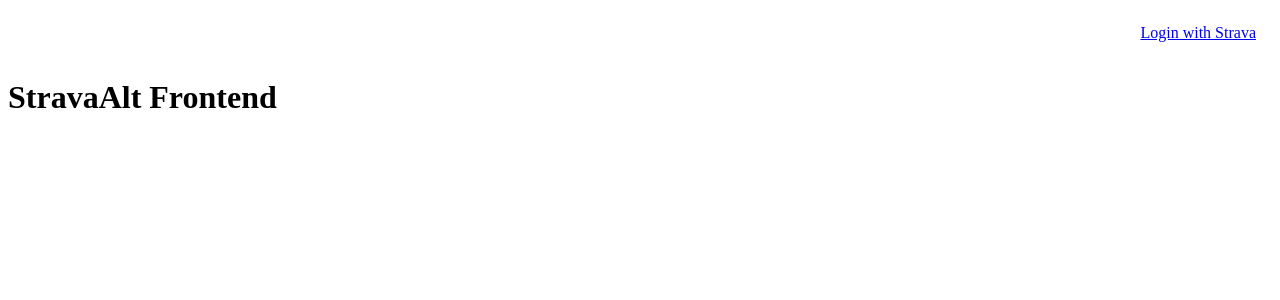
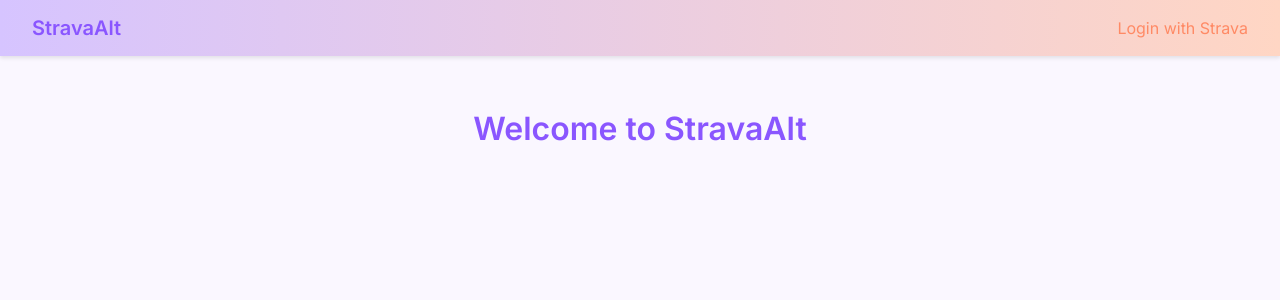
Before and after one commit to VladimirIstomin/strava-alt, a React (Vite) app in the folder frontend/: page / in a window 1280 px wide. Shown: the top 300 px of the page. Built offline with nearby package versions, Linux system fonts and the light colour scheme; no server answers.

Commit message:
feat(ui): refresh design with pastel purple-orange theme

```diff
--- a/frontend/index.html
+++ b/frontend/index.html
@@ -3,6 +3,10 @@
   <head>
     <meta charset="UTF-8" />
     <meta name="viewport" content="width=device-width, initial-scale=1.0" />
+    <meta name="theme-color" content="#d6c4ff" />
+    <link rel="preconnect" href="https://fonts.googleapis.com" />
+    <link rel="preconnect" href="https://fonts.gstatic.com" crossorigin />
+    <link href="https://fonts.googleapis.com/css2?family=Inter:wght@400;600&display=swap" rel="stylesheet" />
     <title>StravaAlt</title>
   </head>
   <body>
--- a/frontend/src/App.css
+++ b/frontend/src/App.css
@@ -1,8 +1,24 @@
 .header {
   display: flex;
-  justify-content: flex-end;
-  padding: 1rem;
+  justify-content: space-between;
+  align-items: center;
+  padding: 1rem 2rem;
   position: relative;
+  background: linear-gradient(90deg, #d6c4ff, #ffd6c4);
+  box-shadow: 0 2px 4px rgba(0, 0, 0, 0.1);
+}
+
+body {
+  margin: 0;
+  font-family: 'Inter', 'Segoe UI', Tahoma, Geneva, Verdana, sans-serif;
+  background: #faf7ff;
+  color: #333;
+}
+
+.logo {
+  font-weight: bold;
+  color: #8a56ff;
+  font-size: 1.25rem;
 }
 
 .user-block {
@@ -26,8 +42,27 @@
   border: 1px solid #ccc;
   padding: 0.5rem 1rem;
   display: none;
+  white-space: nowrap;
 }
 
 .user-block:hover .menu {
   display: block;
 }
+
+a {
+  color: #ff8a65;
+  text-decoration: none;
+}
+
+a:hover {
+  text-decoration: underline;
+}
+
+.content {
+  padding: 2rem;
+  text-align: center;
+}
+
+h1 {
+  color: #8a56ff;
+}
--- a/frontend/src/App.tsx
+++ b/frontend/src/App.tsx
@@ -23,6 +23,7 @@
   return (
     <>
       <header className="header">
+        <div className="logo">StravaAlt</div>
         {user ? (
           <div className="user-block">
             <img src={user.avatar} alt="avatar" className="avatar" />
@@ -35,7 +36,9 @@
           <a href="http://localhost:8080/login">Login with Strava</a>
         )}
       </header>
-      <h1>StravaAlt Frontend</h1>
+      <main className="content">
+        <h1>Welcome to StravaAlt</h1>
+      </main>
     </>
   )
 }
```
